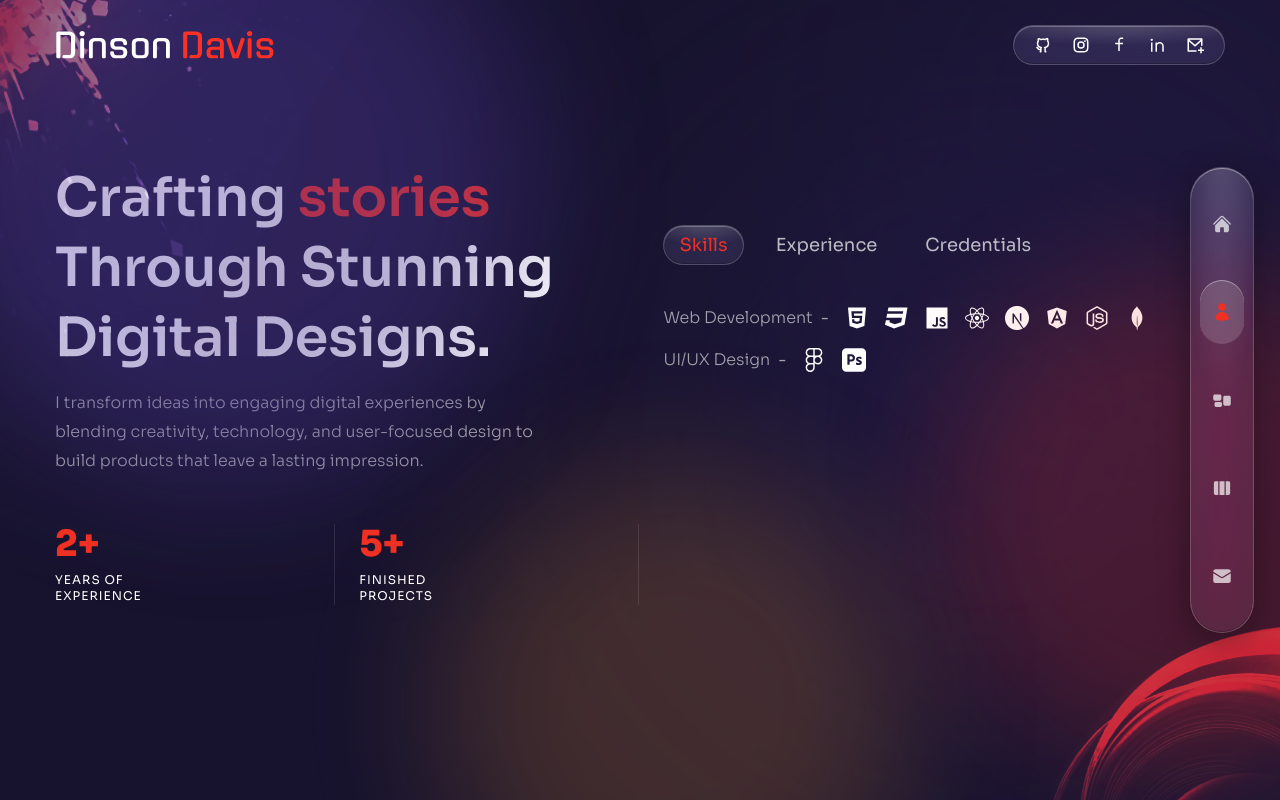
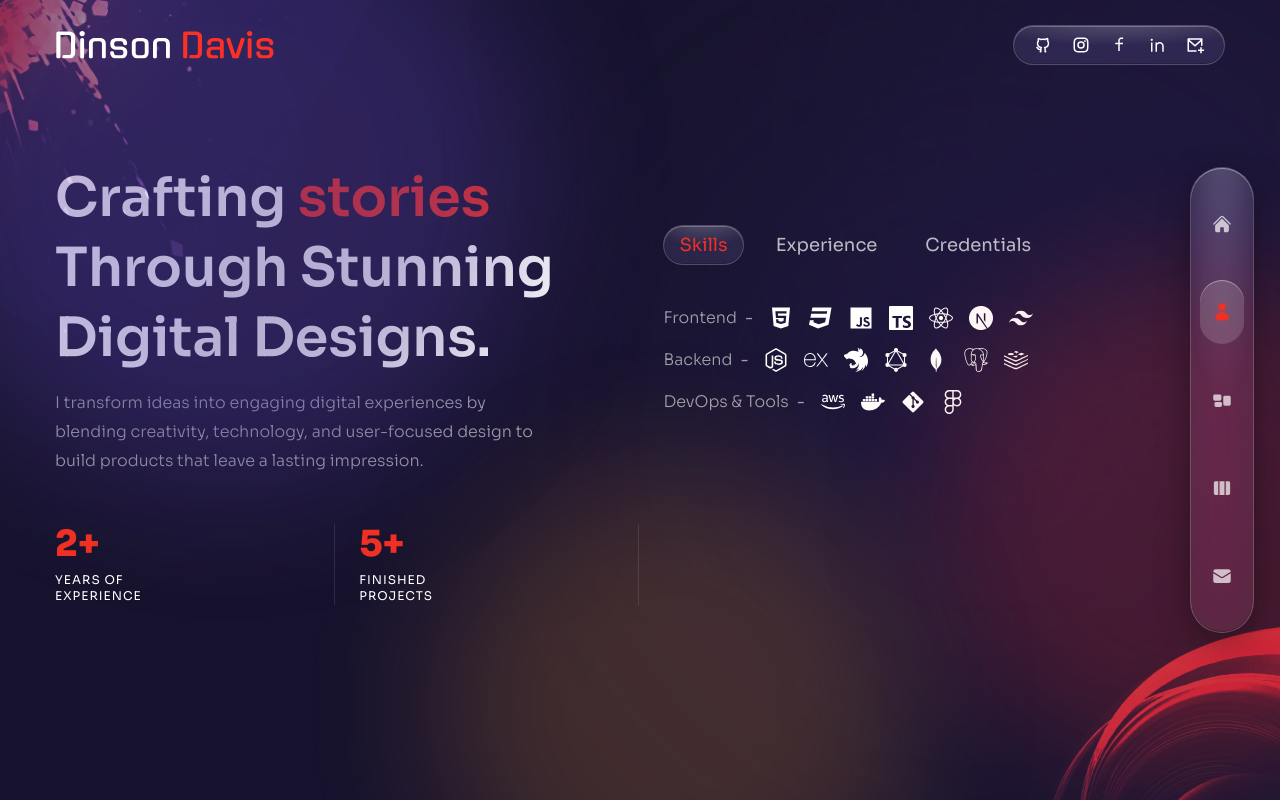
Before and after one commit to Dins2344/DinsonPortfolio, a Next.js app: page /about in a window 1280 px wide. Built offline with nearby package versions, Linux system fonts and the light colour scheme.

Commit message:
updatd contents in about section

```diff
--- a/pages/about/index.js
+++ b/pages/about/index.js
@@ -6,18 +6,23 @@ import {
   FaCss3,
   FaJs,
   FaReact,
-  FaWordpress,
   FaFigma,
-  FaAngular,
   FaNodeJs,
+  FaAws,
+  FaDocker,
+  FaGitAlt,
 } from "react-icons/fa";
 
 import {
   SiNextdotjs,
-  SiFramer,
-  SiAdobexd,
-  SiAdobephotoshop,
+  SiTypescript,
+  SiTailwindcss,
+  SiExpress,
+  SiNestjs,
+  SiGraphql,
   SiMongodb,
+  SiPostgresql,
+  SiRedis,
 } from "react-icons/si";
 
 //  data
@@ -26,42 +31,49 @@ export const aboutData = [
     title: "skills",
     info: [
       {
-        title: "Web Development",
+        title: "Frontend",
         icons: [
-          <FaHtml5 key={""} />,
-          <FaCss3 key={""} />,
-          <FaJs key={""} />,
-          <FaReact key={""} />,
-          <SiNextdotjs key={""} />,
-          <FaAngular key={""} />,
-          <FaNodeJs key={""} />,
-          <SiMongodb key={''} />
+          <FaHtml5 key="html5" />,
+          <FaCss3 key="css3" />,
+          <FaJs key="js" />,
+          <SiTypescript key="ts" />,
+          <FaReact key="react" />,
+          <SiNextdotjs key="next" />,
+          <SiTailwindcss key="tailwind" />,
         ],
       },
       {
-        title: "UI/UX Design",
+        title: "Backend",
         icons: [
-          <FaFigma key={""} />,
-          <SiAdobephotoshop key={""} />,
+          <FaNodeJs key="node" />,
+          <SiExpress key="express" />,
+          <SiNestjs key="nest" />,
+          <SiGraphql key="graphql" />,
+          <SiMongodb key="mongo" />,
+          <SiPostgresql key="postgres" />,
+          <SiRedis key="redis" />,
+        ],
+      },
+      {
+        title: "DevOps & Tools",
+        icons: [
+          <FaAws key="aws" />,
+          <FaDocker key="docker" />,
+          <FaGitAlt key="git" />,
+          <FaFigma key="figma" />,
         ],
       },
     ],
   },
-  // {
-  //   title: "awards",
-  //   info: [
-  //     {
-  //       title: "Webby Awards - Honoree",
-  //       stage: "2023",
-  //     },
-  //   ],
-  // },
   {
     title: "experience",
     info: [
-
       {
-        title: "SDE 1- Neutrinos, Bangalore, India",
+        title: "Freelance Full-Stack Developer - Self-employed",
+        stage: "2026(Jan) - Present",
+      },
+      {
+        title: "SDE 1 - Neutrinos, Bangalore, India",
         stage: "2023(Dec) - 2025(Dec)",
       },
     ],
@@ -70,14 +82,17 @@ export const aboutData = [
     title: "credentials",
     info: [
       {
-        title: "Web Development - Brototype, Kochi, Kerala",
-        stage: "2023",
+        title: "Bachelor of Computer Applications - Manipal University",
+        stage: "Expected 2029",
       },
       {
-        title: "Automobile Engineering Diploma - SITS, Valliyode, Palakkad",
-        stage: "2018",
+        title: "MERN Stack Development - Brototype, Kochi, Kerala",
+        stage: "2022 - 2023",
       },
-
+      {
+        title: "Diploma in Automobile Engineering - St. Mary's ITS, Palakkad",
+        stage: "2015 - 2018",
+      },
     ],
   },
 ];
```
Also changed, not shown: components/WorkSlider.js (+14 -9 lines), public/pro4.webp (added).
